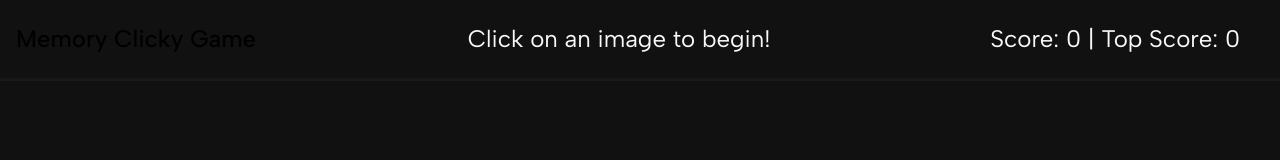
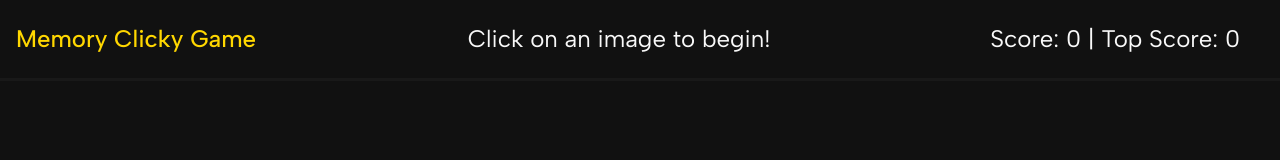
Before and after one commit to jennysiu/memoryClickGame, a React (Vite) app: page / in a window 1280 px wide. In both pictures the pointer is over the link "Memory Clicky Game". Shown: the top 160 px of the page. Built offline with nearby package versions, Linux system fonts and the light colour scheme.

Commit message:
updated readme

```diff
--- a/src/components/styling/navbar.css
+++ b/src/components/styling/navbar.css
@@ -26,6 +26,11 @@ ul {
   color: var(--text);
 }
 
+.navbar-brand:hover {
+  font-size: 1.5em;
+  color: var(--summoners-gold);
+}
+
 /* correct answer */
 #correct-answer {
   color: var(--zaun-green)
```
Also changed, not shown: src/assets/images/app-demo.png (added), 1 other file (tests, documents, lock files or other folders).
